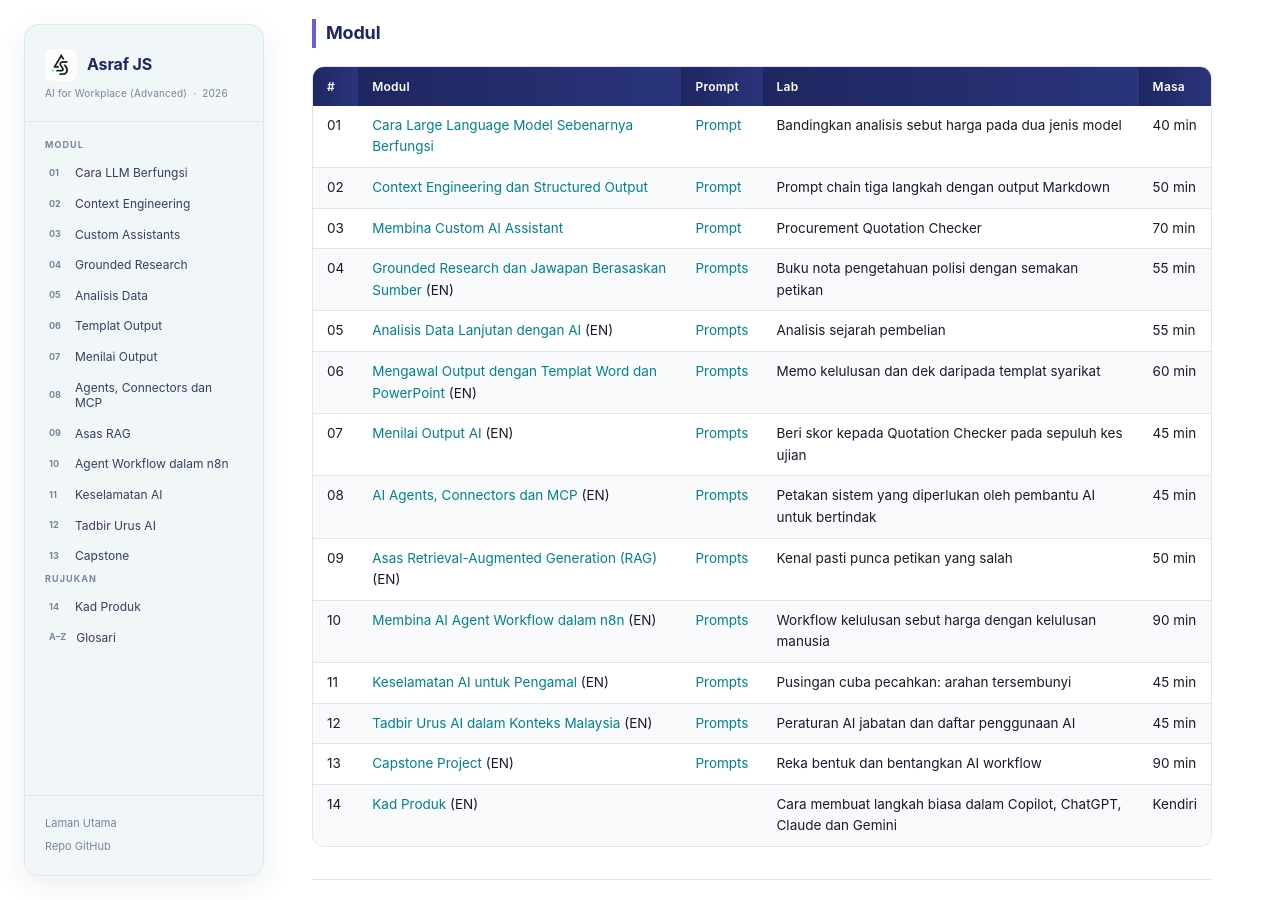
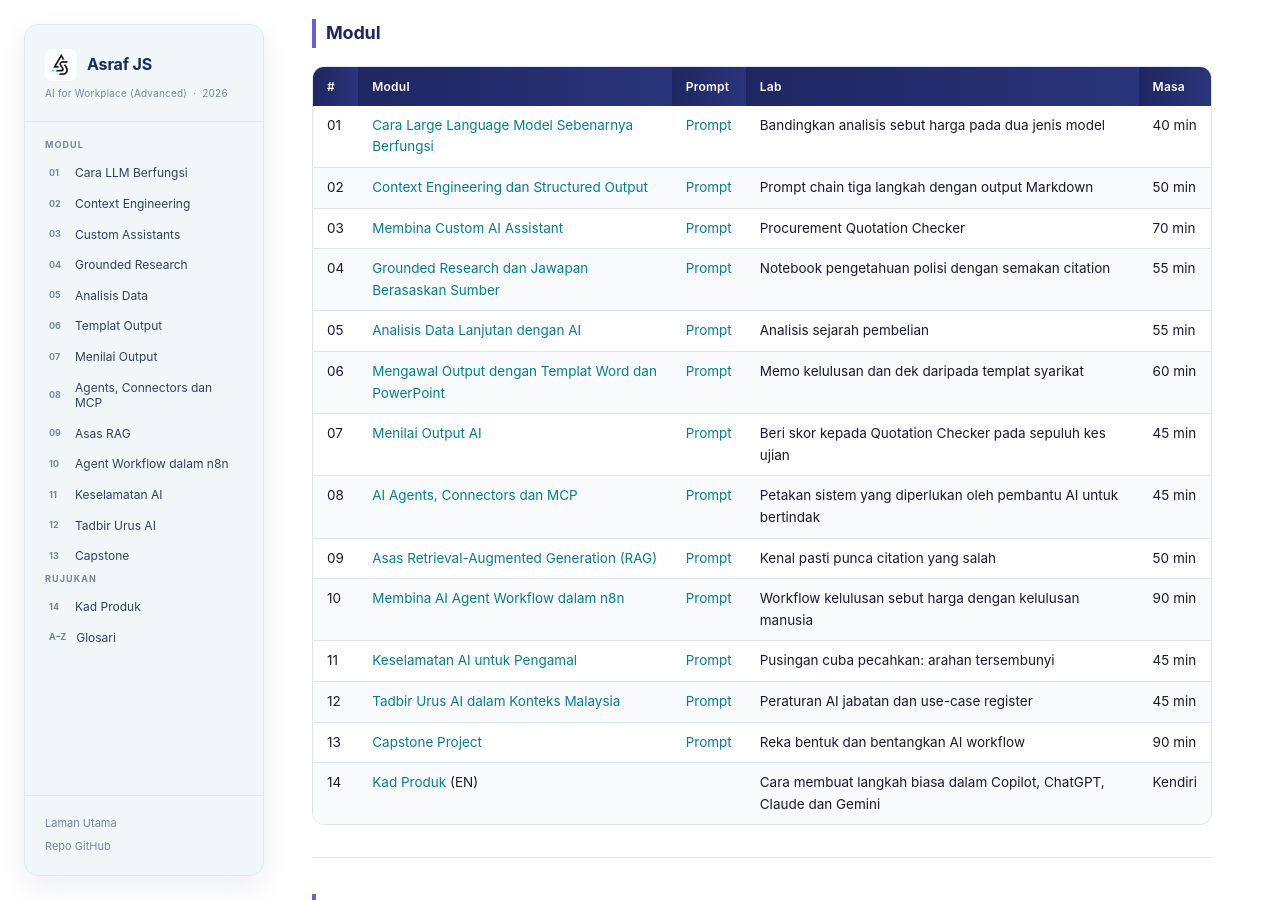
Before and after one commit to Asraf-JS/AI-for-Workplace-Advanced, a Jekyll site: the page built from ms/index.md, in a window 1280 px wide and 900 px high, scrolled down 1854 px. Built offline with Jekyll 4.4.1, drawn with Linux system fonts in a browser that asks for light colours; some of the changed text lies outside the part shown.

Commit message:
Malay home page: link every module to its Malay version
Co-Authored-By: Claude Opus 5.5 <noreply@anthropic.com>
Claude-Session: https://claude.ai/code/session_01F3jTzTeVDh4aZxEw8vbSHh

```diff
--- a/ms/index.md
+++ b/ms/index.md
@@ -59,16 +59,16 @@ Lab yang memerlukan alat tambahan menggunakan pilihan percuma: Gemini Notebook,
 | 01 | [Cara Large Language Model Sebenarnya Berfungsi](./01-how-llms-behave/) | [Prompt](./01-how-llms-behave/prompts.md) | Bandingkan analisis sebut harga pada dua jenis model | 40 min |
 | 02 | [Context Engineering dan Structured Output](./02-context-engineering/) | [Prompt](./02-context-engineering/prompts.md) | Prompt chain tiga langkah dengan output Markdown | 50 min |
 | 03 | [Membina Custom AI Assistant](./03-custom-assistants/) | [Prompt](./03-custom-assistants/prompts.md) | Procurement Quotation Checker | 70 min |
-| 04 | [Grounded Research dan Jawapan Berasaskan Sumber](../04-grounded-research/) (EN) | [Prompts](../04-grounded-research/prompts.md) | Buku nota pengetahuan polisi dengan semakan petikan | 55 min |
-| 05 | [Analisis Data Lanjutan dengan AI](../05-data-analysis/) (EN) | [Prompts](../05-data-analysis/prompts.md) | Analisis sejarah pembelian | 55 min |
-| 06 | [Mengawal Output dengan Templat Word dan PowerPoint](../06-output-templates/) (EN) | [Prompts](../06-output-templates/prompts.md) | Memo kelulusan dan dek daripada templat syarikat | 60 min |
-| 07 | [Menilai Output AI](../07-evaluating-output/) (EN) | [Prompts](../07-evaluating-output/prompts.md) | Beri skor kepada Quotation Checker pada sepuluh kes ujian | 45 min |
-| 08 | [AI Agents, Connectors dan MCP](../08-agents-connectors-mcp/) (EN) | [Prompts](../08-agents-connectors-mcp/prompts.md) | Petakan sistem yang diperlukan oleh pembantu AI untuk bertindak | 45 min |
-| 09 | [Asas Retrieval-Augmented Generation (RAG)](../09-rag-fundamentals/) (EN) | [Prompts](../09-rag-fundamentals/prompts.md) | Kenal pasti punca petikan yang salah | 50 min |
-| 10 | [Membina AI Agent Workflow dalam n8n](../10-n8n-agent-workflow/) (EN) | [Prompts](../10-n8n-agent-workflow/prompts.md) | Workflow kelulusan sebut harga dengan kelulusan manusia | 90 min |
-| 11 | [Keselamatan AI untuk Pengamal](../11-ai-security/) (EN) | [Prompts](../11-ai-security/prompts.md) | Pusingan cuba pecahkan: arahan tersembunyi | 45 min |
-| 12 | [Tadbir Urus AI dalam Konteks Malaysia](../12-ai-governance/) (EN) | [Prompts](../12-ai-governance/prompts.md) | Peraturan AI jabatan dan daftar penggunaan AI | 45 min |
-| 13 | [Capstone Project](../13-capstone/) (EN) | [Prompts](../13-capstone/prompts.md) | Reka bentuk dan bentangkan AI workflow | 90 min |
+| 04 | [Grounded Research dan Jawapan Berasaskan Sumber](./04-grounded-research/) | [Prompt](./04-grounded-research/prompts.md) | Notebook pengetahuan polisi dengan semakan citation | 55 min |
+| 05 | [Analisis Data Lanjutan dengan AI](./05-data-analysis/) | [Prompt](./05-data-analysis/prompts.md) | Analisis sejarah pembelian | 55 min |
+| 06 | [Mengawal Output dengan Templat Word dan PowerPoint](./06-output-templates/) | [Prompt](./06-output-templates/prompts.md) | Memo kelulusan dan dek daripada templat syarikat | 60 min |
+| 07 | [Menilai Output AI](./07-evaluating-output/) | [Prompt](./07-evaluating-output/prompts.md) | Beri skor kepada Quotation Checker pada sepuluh kes ujian | 45 min |
+| 08 | [AI Agents, Connectors dan MCP](./08-agents-connectors-mcp/) | [Prompt](./08-agents-connectors-mcp/prompts.md) | Petakan sistem yang diperlukan oleh pembantu AI untuk bertindak | 45 min |
+| 09 | [Asas Retrieval-Augmented Generation (RAG)](./09-rag-fundamentals/) | [Prompt](./09-rag-fundamentals/prompts.md) | Kenal pasti punca citation yang salah | 50 min |
+| 10 | [Membina AI Agent Workflow dalam n8n](./10-n8n-agent-workflow/) | [Prompt](./10-n8n-agent-workflow/prompts.md) | Workflow kelulusan sebut harga dengan kelulusan manusia | 90 min |
+| 11 | [Keselamatan AI untuk Pengamal](./11-ai-security/) | [Prompt](./11-ai-security/prompts.md) | Pusingan cuba pecahkan: arahan tersembunyi | 45 min |
+| 12 | [Tadbir Urus AI dalam Konteks Malaysia](./12-ai-governance/) | [Prompt](./12-ai-governance/prompts.md) | Peraturan AI jabatan dan use-case register | 45 min |
+| 13 | [Capstone Project](./13-capstone/) | [Prompt](./13-capstone/prompts.md) | Reka bentuk dan bentangkan AI workflow | 90 min |
 | 14 | [Kad Produk](../14-product-cards/) (EN) |  | Cara membuat langkah biasa dalam Copilot, ChatGPT, Claude dan Gemini | Kendiri |
 
 ---
```
Also changed, not shown: other parts of ms/index.md (+1 -1 lines).
